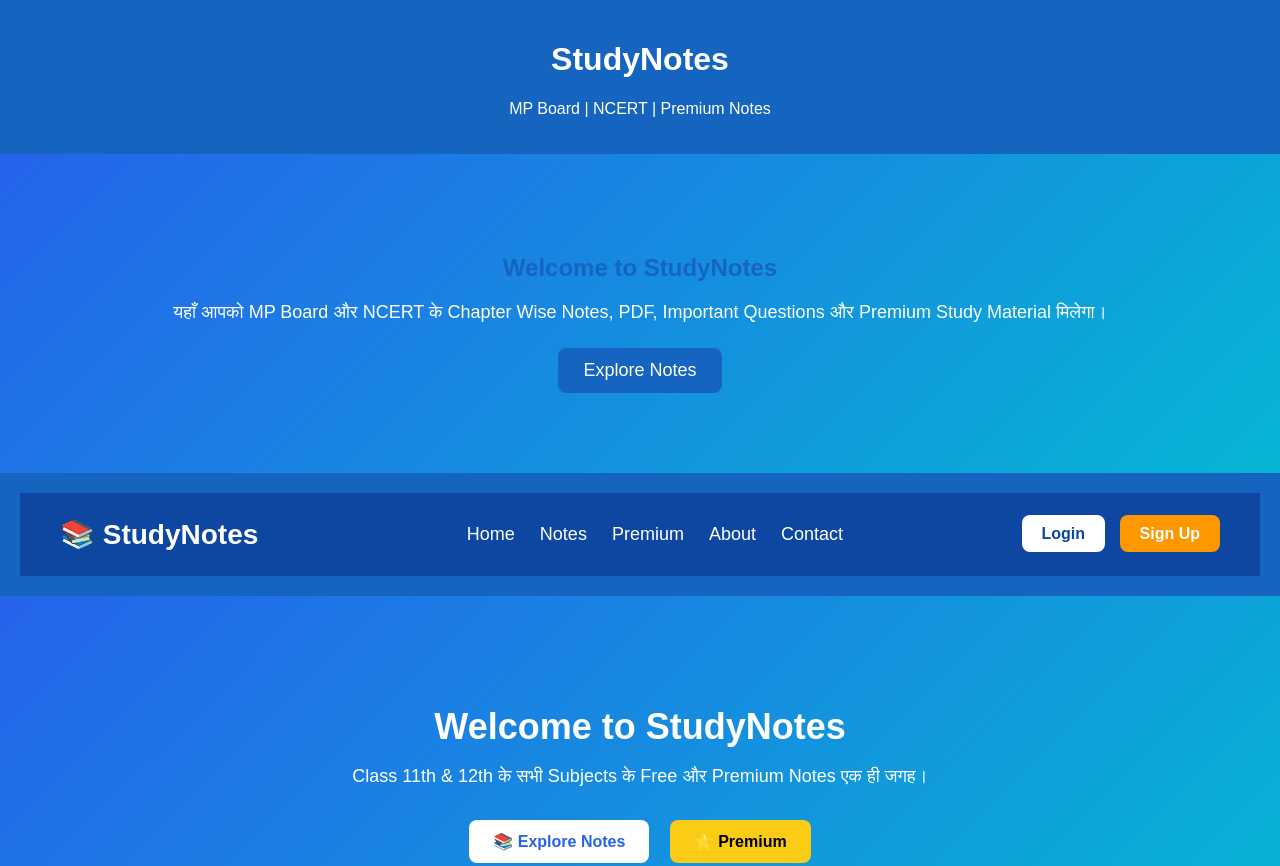
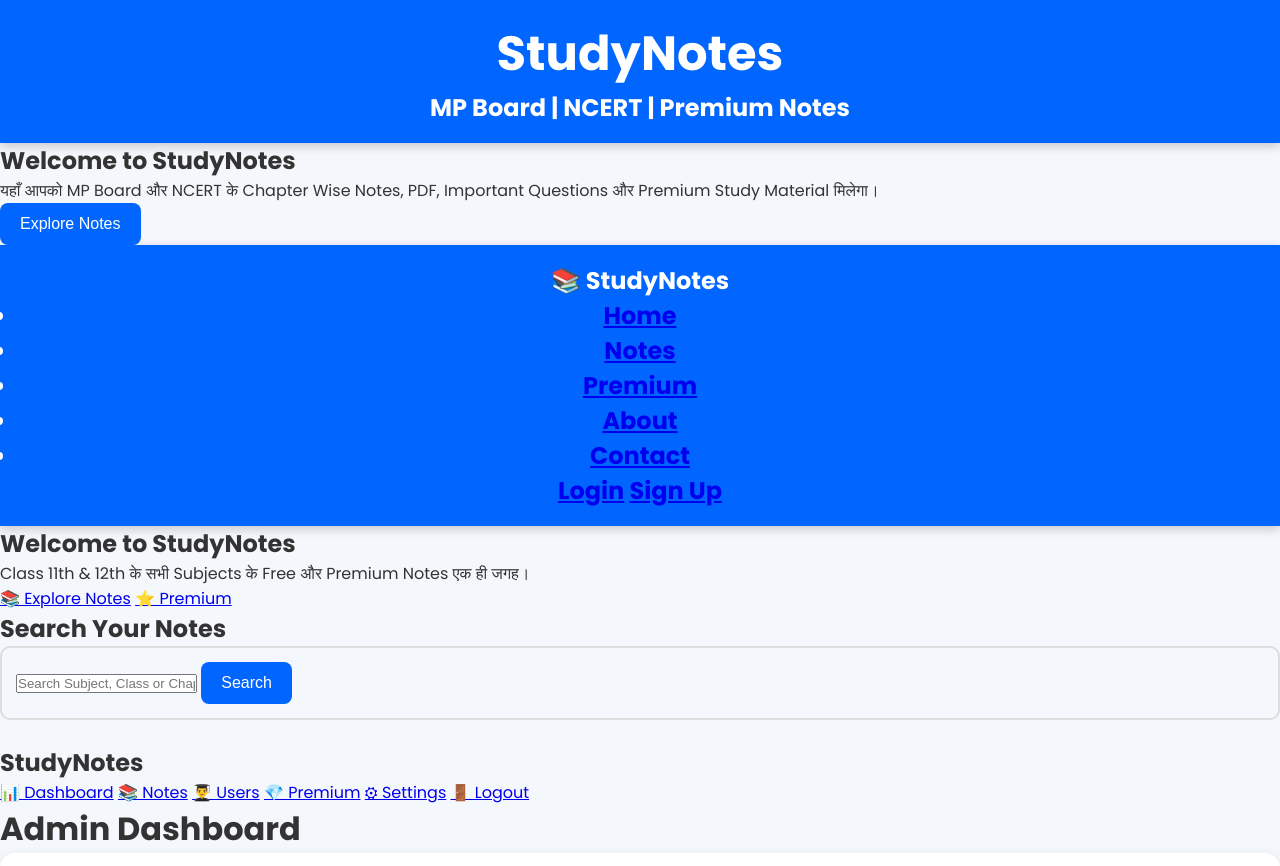
Before and after one commit to up67804-a11y/Studynotes-, a plain HTML site: page index.html in a window 1280 px wide. Shown: the top 866 px of the page. Drawn offline with Linux system fonts and the light colour scheme; files that its build step writes are made by us from their sources; a script that the page names is missing.

Commit message:
Website files added

```diff
--- a/style.css
+++ b/style.css
@@ -1,202 +1,133 @@
-body{
+/* Google Font */
+@import url('https://fonts.googleapis.com/css2?family=Poppins:wght@300;400;500;600;700&display=swap');
+
+*{
     margin:0;
-    font-family:Arial,sans-serif;
-    background:#f5f5f5;
+    padding:0;
+    box-sizing:border-box;
 }
 
+body{
+    font-family:'Poppins',sans-serif;
+    background:#f4f7fc;
+    color:#333;
+}
+
+/* Header */
 header{
-    background:#1565c0;
+    background:#0066ff;
+    color:#fff;
+    padding:18px;
+    text-align:center;
+    font-size:24px;
+    font-weight:bold;
+    box-shadow:0 3px 10px rgba(0,0,0,.2);
+}
+
+/* Container */
+.container{
+    width:90%;
+    max-width:1100px;
+    margin:30px auto;
+}
+
+/* Search Box */
+.search-box{
+    width:100%;
+    padding:14px;
+    border:2px solid #ddd;
+    border-radius:10px;
+    font-size:16px;
+    margin-bottom:25px;
+    outline:none;
+}
+
+.search-box:focus{
+    border-color:#0066ff;
+}
+
+/* Card */
+.card{
+    background:#fff;
+    border-radius:15px;
+    padding:20px;
+    margin-bottom:20px;
+    box-shadow:0 4px 12px rgba(0,0,0,.12);
+    transition:.3s;
+}
+
+.card:hover{
+    transform:translateY(-6px);
+    box-shadow:0 10px 20px rgba(0,0,0,.18);
+}
+
+.card h2{
+    color:#0066ff;
+    margin-bottom:10px;
+}
+
+.card p{
+    line-height:1.6;
+}
+
+/* Button */
+button{
+    background:#0066ff;
+    color:white;
+    border:none;
+    padding:12px 20px;
+    border-radius:8px;
+    cursor:pointer;
+    font-size:16px;
+    transition:.3s;
+}
+
+button:hover{
+    background:#004ecc;
+}
+
+/* Subject Grid */
+.subjects{
+    display:grid;
+    grid-template-columns:repeat(auto-fit,minmax(180px,1fr));
+    gap:20px;
+}
+
+.subject{
+    background:white;
+    padding:20px;
+    border-radius:12px;
+    text-align:center;
+    box-shadow:0 4px 10px rgba(0,0,0,.12);
+    transition:.3s;
+}
+
+.subject:hover{
+    background:#0066ff;
+    color:white;
+    transform:scale(1.05);
+}
+
+/* Footer */
+footer{
+    margin-top:40px;
+    background:#222;
     color:white;
     text-align:center;
     padding:20px;
 }
 
-.hero{
-    text-align:center;
-    padding:60px 20px;
+/* Responsive */
+@media(max-width:768px){
+    header{
+        font-size:20px;
     }
 
-.hero h2{
-    color:#1565c0;
-}
-
-.hero p{
-    font-size:18px;
+    .card{
+        padding:15px;
     }
 
     button{
-    background:#1565c0;
-    color:white;
-    border:none;
-    padding:12px 25px;
-    font-size:18px;
-    border-radius:8px;
-}.hero{
-    background:linear-gradient(135deg,#2563eb,#06b6d4);
-    color:white;
-    text-align:center;
-    padding:80px 20px;
+        width:100%;
     }
-
-.hero h1{
-    font-size:36px;
-    margin-bottom:15px;
 }
-
-.hero p{
-    font-size:18px;
-    margin-bottom:25px;
-}
-
-.btn{
-    display:inline-block;
-    background:white;
-    color:#2563eb;
-    padding:12px 24px;
-    border-radius:8px;
-    text-decoration:none;
-    font-weight:bold;
-    margin:8px;
-}
-
-.btn2{
-    background:#facc15;
-    color:#000;
-}/* Navigation Bar */
-
-.navbar{
-    display:flex;
-    justify-content:space-between;
-    align-items:center;
-    padding:15px 40px;
-    background:#0d47a1;
-    color:white;
-}
-
-.logo{
-    font-size:28px;
-    font-weight:bold;
-}
-
-.nav-links{
-    display:flex;
-    list-style:none;
-    gap:25px;
-}
-
-.nav-links a{
-    color:white;
-    text-decoration:none;
-    font-size:18px;
-    transition:0.3s;
-}
-
-.nav-links a:hover{
-    color:#ffd54f;
-}
-
-.nav-buttons a{
-    text-decoration:none;
-    margin-left:10px;
-    padding:10px 20px;
-    border-radius:8px;
-    font-weight:bold;
-}
-
-.login-btn{
-    background:white;
-    color:#0d47a1;
-}
-
-.signup-btn{
-    background:#ff9800;
-    color:white;
-}
-
-.signup-btn:hover{
-    background:#fb8c00;
-}.search-section{
-    text-align:center;
-    padding:50px 20px;
-}
-
-.search-section h2{
-    margin-bottom:20px;
-    font-size:30px;
-}
-
-.search-box{
-    display:flex;
-    justify-content:center;
-    gap:10px;
-    flex-wrap:wrap;
-}
-
-.search-box input{
-    width:300px;
-    padding:12px;
-    border:2px solid #2196f3;
-    border-radius:8px;
-    font-size:16px;
-}
-
-.search-box button{
-    padding:12px 25px;
-    background:#2196f3;
-    color:white;
-    border:none;
-    border-radius:8px;
-    cursor:pointer;
-}
-
-.search-box button:hover{
-    background:#0b7dda;
-}
-
-#searchResult{
-    margin-top:20px;
-    font-size:18px;
-    color:#333;
-}.profile{
-width:90%;
-max-width:400px;
-margin:30px auto;
-background:#fff;
-padding:20px;
-border-radius:15px;
-text-align:center;
-box-shadow:0 0 10px rgba(0,0,0,.15);
-}
-
-.profile-img{
-width:120px;
-height:120px;
-border-radius:50%;
-margin-bottom:15px;
-}
-
-.profile h2{
-margin:10px 0;
-}
-
-.profile p{
-margin:8px 0;
-font-size:16px;
-}
-
-.premium{
-color:green;
-font-weight:bold;
-}
-
-.profile button{
-width:100%;
-padding:12px;
-margin-top:10px;
-border:none;
-border-radius:8px;
-background:#007bff;
-color:#fff;
-font-size:16px;
-cursor:pointer;
-}
```
Lines whose indentation alone changed are shown as unchanged.
